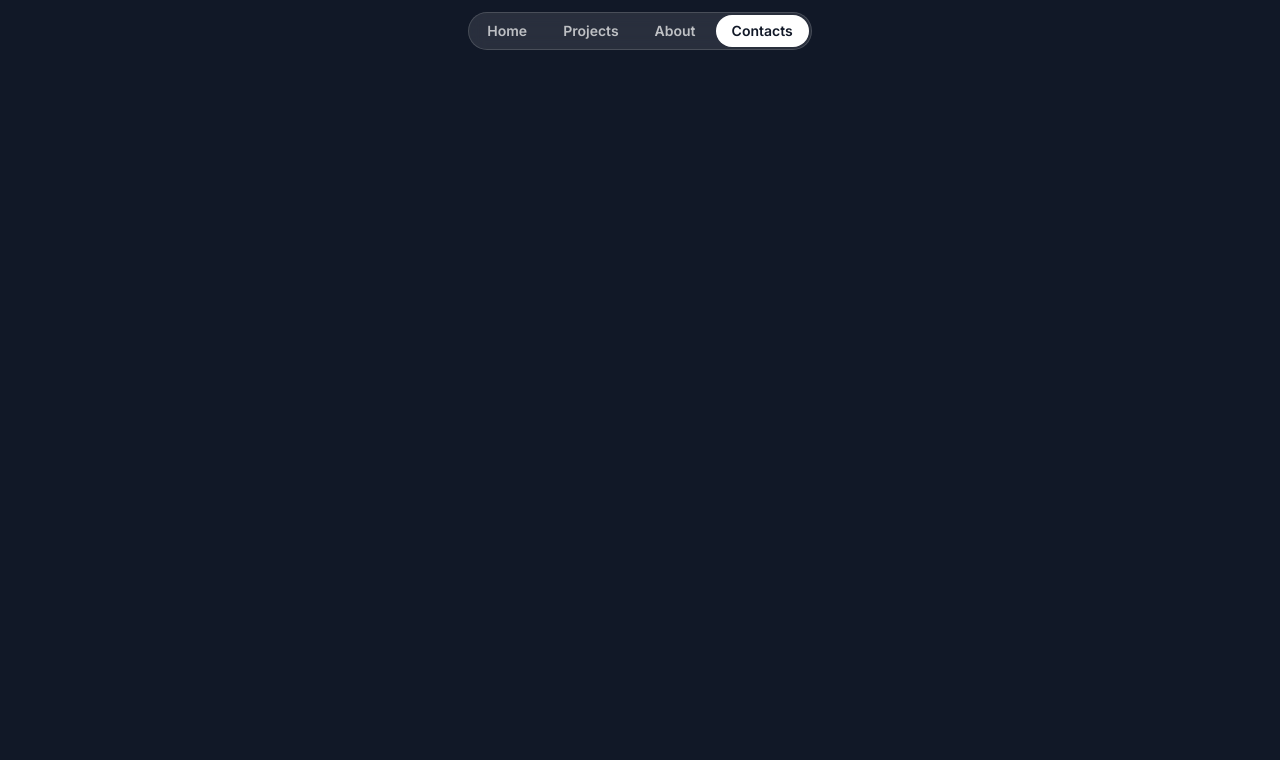
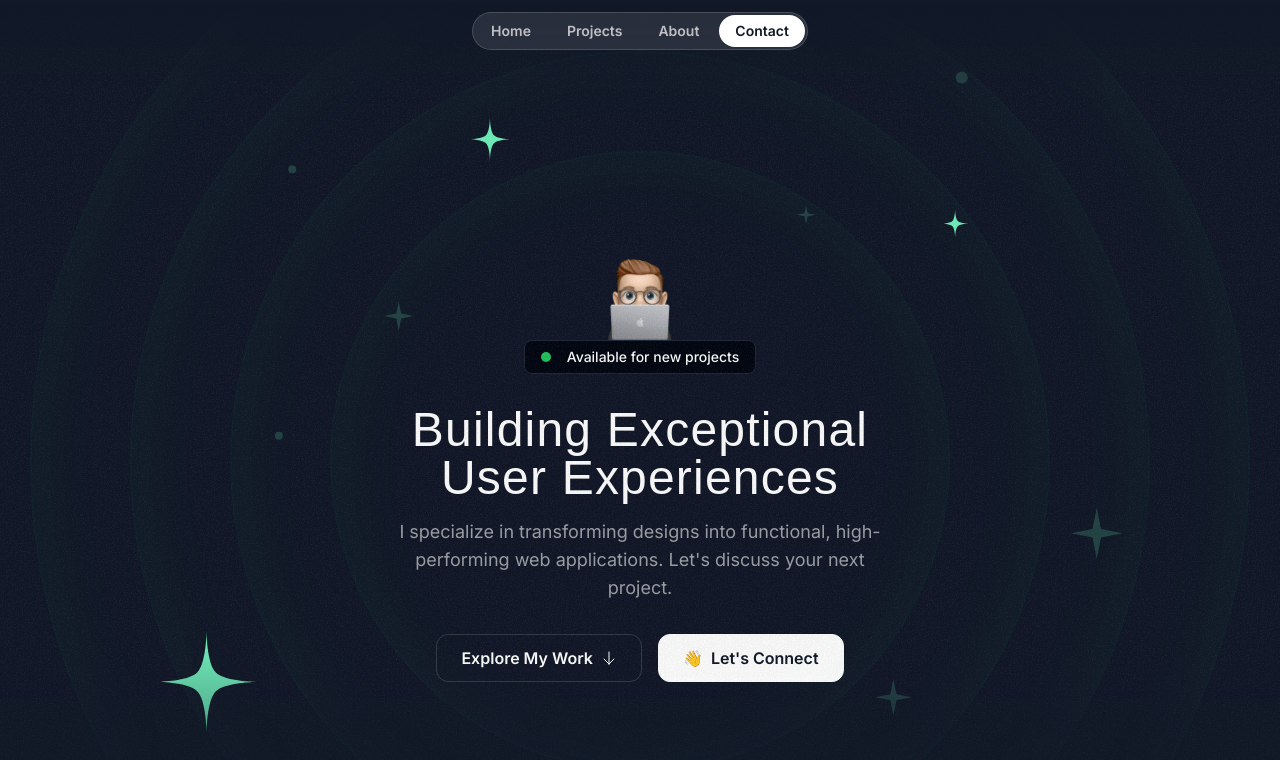
Before and after one commit to yvonnkr/yvolabs-portfolio-2024, a Next.js app: page / in a window 1280 px wide. Shown: the top 760 px of the page. Built offline with nearby package versions, Linux system fonts and the light colour scheme; a web font is replaced by a local one.

Commit message:
implement hero section with heroOrbit

```diff
--- a/src/app/globals.css
+++ b/src/app/globals.css
@@ -6,4 +6,8 @@
     .nav-item{
         @apply px-4 py-1.5 rounded-full text-white/70 text-sm font-semibold hover:bg-white/10 hover:text-white transition duration-300
     }
+
+    .hero-ring{
+        @apply absolute inset-0 border-2 top-1/2 left-1/2 -translate-x-1/2 -translate-y-1/2 rounded-full border-emerald-500/5 shadow-[0_0_80px_inset] shadow-emerald-300/5
+    }
 }
--- a/src/app/page.tsx
+++ b/src/app/page.tsx
@@ -1,9 +1,11 @@
 import {Header} from "@/sections/Header"
+import {HeroSection} from "@/sections/Hero";
 
 export default function Home() {
     return (
-    <div>
-      <Header />
-    </div>
-  );
+        <div>
+            <Header/>
+            <HeroSection/>
+        </div>
+    );
 }
--- /dev/null
+++ b/src/components/HeroOrbit.tsx
@@ -0,0 +1,25 @@
+import {PropsWithChildren} from "react";
+
+export const HeroOrbit = ({
+                              children,
+                              size,
+                              rotation
+                          }: PropsWithChildren<{ size: number, rotation: number }>) => {
+    return (
+        <div className="absolute left-1/2 top-1/2 -translate-x-1/2 -translate-y-1/2 ">
+            <div className="flex items-start justify-start"
+                 style={{
+                     transform: `rotate(${rotation}deg)`,
+                     height: `${size}px`,
+                     width: `${size}px`
+                 }}
+            >
+                <div className="inline-flex "
+                     style={{transform: `rotate(${rotation * -1}deg)`}}
+                >
+                    {children}
+                </div>
+            </div>
+        </div>
+    )
+}
--- a/src/sections/Header.tsx
+++ b/src/sections/Header.tsx
@@ -1,12 +1,12 @@
 export const Header = () => {
     return (
-        <div className="flex justify-center items-center relative top-3">
+        <div className="flex justify-center items-center fixed top-3 w-full z-10">
             <nav className="flex gap-1 p-0.5 border border-white/15 rounded-full bg-white/10 backdrop-blur">
                 <a href="#" className="nav-item">Home</a>
                 <a href="#" className="nav-item">Projects</a>
                 <a href="#" className="nav-item">About</a>
                 <a href="#" className="nav-item bg-white text-gray-900 hover:bg-white/70 hover:text-gray-900">
-                    Contacts
+                    Contact
                 </a>
             </nav>
         </div>);
--- a/src/sections/Hero.tsx
+++ b/src/sections/Hero.tsx
@@ -1,3 +1,93 @@
+import memojiImage from "@/assets/images/memoji-computer.png"
+import Image from "next/image";
+import ArrowDownIcon from "@/assets/icons/arrow-down.svg"
+import grainImage from "@/assets/images/grain.jpg"
+import StarIcon from "@/assets/icons/star.svg"
+import SparkleIcon from "@/assets/icons/sparkle.svg"
+import {HeroOrbit} from "@/components/HeroOrbit";
+
+
 export const HeroSection = () => {
-  return <div>Hero Section</div>;
+    return (
+        <div className="py-32 md:py-48 lg:py-60 relative z-0 overflow-x-clip">
+            <div
+                className="absolute inset-0 [mask-image:linear-gradient(to_bottom,transparent,black_10%,black_70%,transparent)]"
+            >
+                <div className="absolute inset-0 -z-30 opacity-5"
+                     style={{backgroundImage: `url(${grainImage.src})`}}
+                ></div>
+                <div className="size-[620px] hero-ring"></div>
+                <div className="size-[820px] hero-ring"></div>
+                <div className="size-[1020px] hero-ring"></div>
+                <div className="size-[1220px] hero-ring"></div>
+                <HeroOrbit size={800} rotation={-72}>
+                    <StarIcon className="size-28 text-emerald-300"/>
+                </HeroOrbit>
+                <HeroOrbit size={550} rotation={20}>
+                    <StarIcon className="size-12 text-emerald-300"/>
+                </HeroOrbit>
+                <HeroOrbit size={590} rotation={98}>
+                    <StarIcon className="size-8 text-emerald-300"/>
+                </HeroOrbit>
+                <HeroOrbit size={430} rotation={-14}>
+                    <SparkleIcon className="size-8 text-emerald-300/20"/>
+                </HeroOrbit>
+                <HeroOrbit size={440} rotation={79}>
+                    <SparkleIcon className="size-5 text-emerald-300/20"/>
+                </HeroOrbit>
+                <HeroOrbit size={530} rotation={178}>
+                    <SparkleIcon className="size-10 text-emerald-300/20"/>
+                </HeroOrbit>
+                <HeroOrbit size={710} rotation={144}>
+                    <SparkleIcon className="size-14 text-emerald-300/20"/>
+                </HeroOrbit>
+                <HeroOrbit size={720} rotation={85}>
+                    <div className="size-3 bg-emerald-300/20 rounded-full"></div>
+                </HeroOrbit>
+                <HeroOrbit size={520} rotation={-41}>
+                    <div className="size-2 bg-emerald-300/20 rounded-full"></div>
+                </HeroOrbit>
+                <HeroOrbit size={650} rotation={-5}>
+                    <div className="size-2 bg-emerald-300/20 rounded-full"></div>
+                </HeroOrbit>
+            </div>
+            <div className="container">
+                <div className="flex flex-col items-center">
+                    <Image src={memojiImage}
+                           alt={"person using laptop"}
+                           className="size-[100px]"
+                    />
+                    <div
+                        className="bg-gray-950 border border-gray-800 px-4 py-1.5 inline-flex items-center gap-4 rounded-lg">
+                        <div className="bg-green-500 size-2.5 rounded-full"></div>
+                        <div className="text-sm font-medium">Available for new projects</div>
+                    </div>
+                </div>
+
+                <div className="max-w-lg mx-auto">
+                    <h1 className="font-serif text-3xl md:text-5xl text-center mt-8 tracking-wide">
+                        Building Exceptional User Experiences
+                    </h1>
+                    <p className="mt-4 text-center text-white/60 md:text-lg">
+                        I specialize in transforming designs into functional, high-performing web applications.
+                        Let's
+                        discuss your next project.
+                    </p>
+                </div>
+
+                <div className="flex flex-col md:flex-row md:justify-center items-center mt-8 gap-4">
+                    <button className="inline-flex items-center gap-2 border border-white/15 px-6 h-12 rounded-xl">
+                        <span className="font-semibold">Explore My Work</span>
+                        <ArrowDownIcon className="size-4"/>
+                    </button>
+                    <button
+                        className="inline-flex items-center gap-2 border border-white  bg-white text-gray-900 h-12 px-6 rounded-xl">
+                        <span>👋</span>
+                        <span className="font-semibold">Let's Connect</span>
+                    </button>
+                </div>
+            </div>
+
+        </div>
+    )
 };
```
Also changed, not shown: .eslintrc.json.
